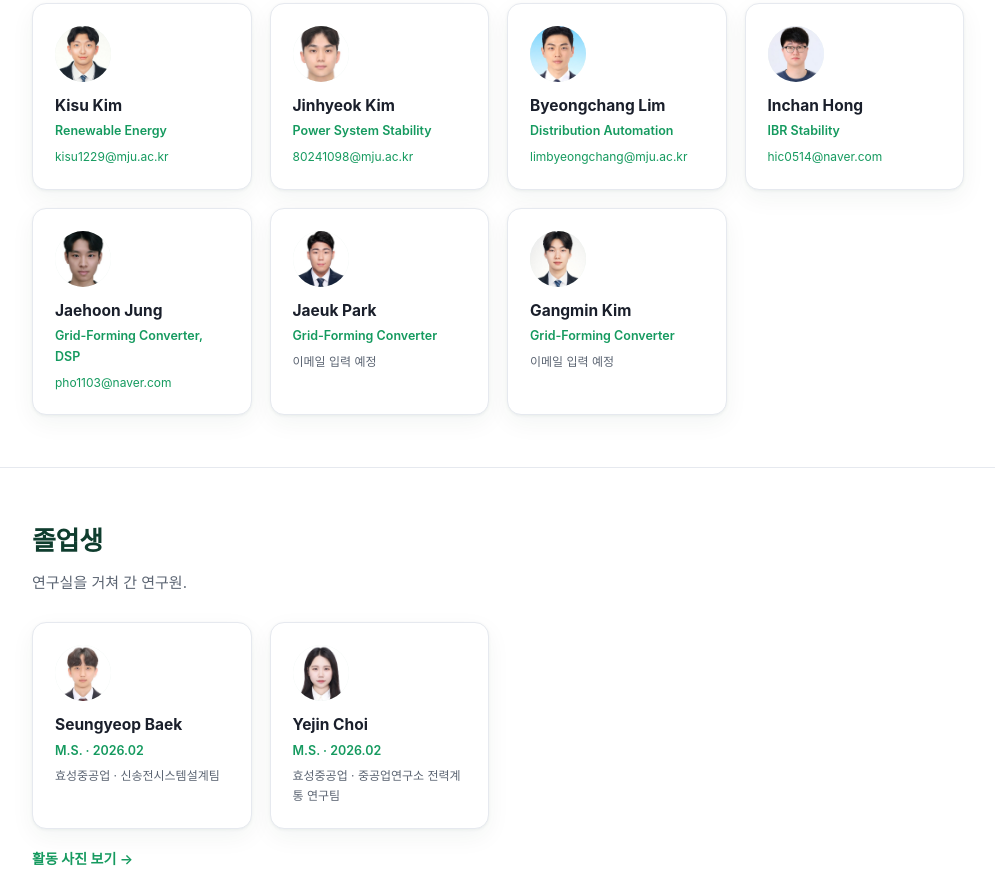
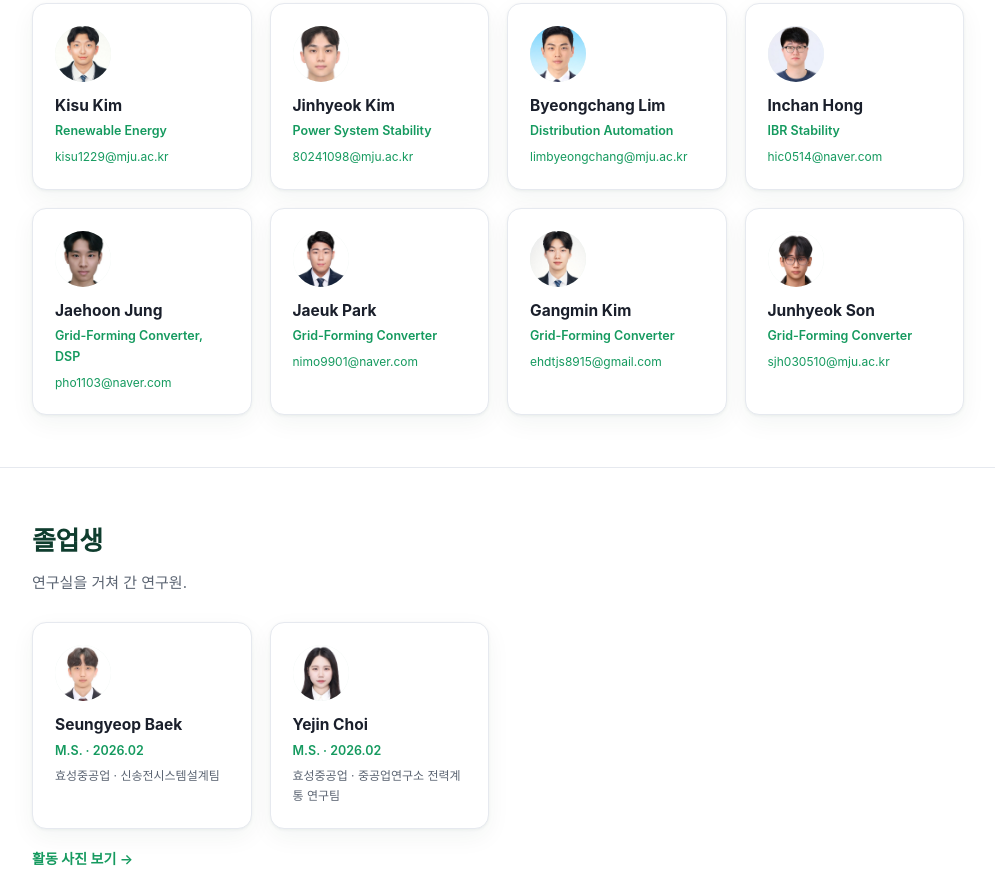
Before and after one commit to YeuntaeYoo/ytlab, a plain HTML site: page people.html in a window 1280 px wide. Shown: the part 869-1742 px from the top of the page, without its empty margins (142-1137 px from the left). Drawn offline with Linux system fonts and the light colour scheme.

Commit message:
Add files via upload

```diff
--- a/people.html
+++ b/people.html
@@ -100,12 +100,17 @@
       <div class="card mcard">
         <div class="av">JP<img src="images/member-jaeuk.jpg" alt="Jaeuk Park" onerror="this.remove()"></div><div class="name">Jaeuk Park</div>
         <div class="role">Grid-Forming Converter</div>
-        <div class="mail"><span data-ko>이메일 입력 예정</span><span data-en>Email TBD</span></div>
+        <div class="mail"><a href="mailto:nimo9901@naver.com">nimo9901@naver.com</a></div>
       </div>
       <div class="card mcard">
         <div class="av">GK<img src="images/member-gangmin.jpg" alt="Gangmin Kim" onerror="this.remove()"></div><div class="name">Gangmin Kim</div>
         <div class="role">Grid-Forming Converter</div>
-        <div class="mail"><span data-ko>이메일 입력 예정</span><span data-en>Email TBD</span></div>
+        <div class="mail"><a href="mailto:ehdtjs8915@gmail.com">ehdtjs8915@gmail.com</a></div>
+      </div>
+      <div class="card mcard">
+        <div class="av">JS<img src="images/member-junhyeok.jpg" alt="Junhyeok Son" onerror="this.remove()"></div><div class="name">Junhyeok Son</div>
+        <div class="role">Grid-Forming Converter</div>
+        <div class="mail"><a href="mailto:sjh030510@mju.ac.kr">sjh030510@mju.ac.kr</a></div>
       </div>
     </div>
   </div>
```
Also changed, not shown: index.html (+1 -1 lines), images/member-junhyeok.jpg (added), images/supporters/sup-hyu.png (added), images/supporters/sup-uos.png.
